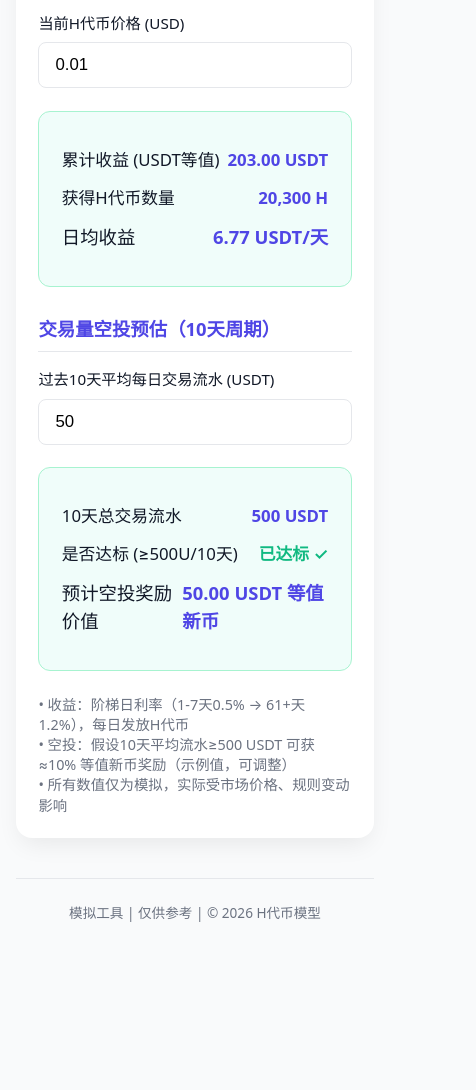
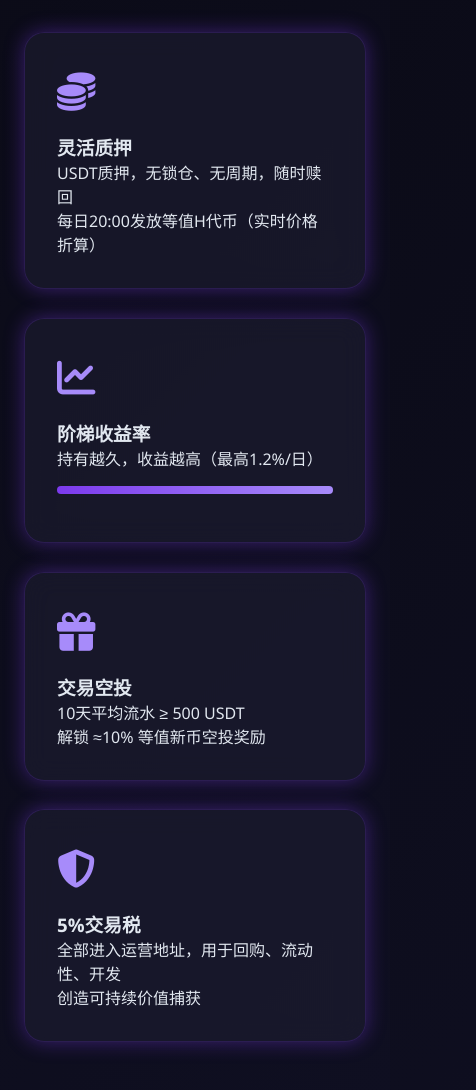
Before and after one commit to aosima858588-boop/okxboost, a plain HTML site: page index.html in a window 390 px wide. Shown: the part 471-1561 px from the top of the page, 476 px wide, since content can reach past the window. Before the commit the page ends 1419 px from the top, so only its background shows below. Drawn offline with Linux system fonts and the light colour scheme.

Commit message:
更新 index.html
更新

```diff
--- a/index.html
+++ b/index.html
@@ -3,286 +3,299 @@
 <head>
   <meta charset="UTF-8" />
   <meta name="viewport" content="width=device-width, initial-scale=1.0"/>
-  <title>H代币 - 收益 & 空投预估</title>
+  <title>H Token • 正向飞轮经济模型</title>
+  <link rel="stylesheet" href="https://cdnjs.cloudflare.com/ajax/libs/font-awesome/6.5.0/css/all.min.css"/>
   <style>
     :root {
-      --primary: #6366f1;
-      --primary-dark: #4f46e5;
-      --bg: #f9fafb;
-      --card: #ffffff;
-      --text: #111827;
-      --text-light: #6b7280;
-      --border: #e5e7eb;
-      --success: #10b981;
-      --warning: #f59e0b;
+      --bg: #0f0f17;
+      --card: rgba(30, 30, 50, 0.6);
+      --primary: #7c3aed;
+      --primary-dark: #5b21b6;
+      --accent: #a78bfa;
+      --text: #e2e8f0;
+      --text-light: #94a3b8;
+      --border: rgba(124, 58, 237, 0.2);
+      --glow: 0 0 20px rgba(124, 58, 237, 0.4);
     }
 
-    * { margin:0; padding:0; box-sizing:border-box; }
+    * {
+      margin: 0;
+      padding: 0;
+      box-sizing: border-box;
+    }
+
     body {
-      font-family: system-ui, -apple-system, sans-serif;
-      background: var(--bg);
+      font-family: 'Segoe UI', system-ui, sans-serif;
+      background: linear-gradient(135deg, #0a0a15 0%, #13132b 100%);
       color: var(--text);
-      line-height: 1.5;
       min-height: 100vh;
-      padding: 1.5rem 1rem;
+      overflow-x: hidden;
     }
 
     .container {
-      max-width: 720px;
+      max-width: 1200px;
       margin: 0 auto;
+      padding: 0 1.5rem;
     }
 
     header {
       text-align: center;
-      padding: 2rem 0 1.5rem;
+      padding: 6rem 0 4rem;
+      position: relative;
     }
 
-    h1 {
-      font-size: 2.1rem;
-      color: var(--primary-dark);
-      margin-bottom: 0.5rem;
+    .glow-title {
+      font-size: 4.2rem;
+      font-weight: 800;
+      background: linear-gradient(90deg, #c084fc, #a78bfa, #7c3aed);
+      -webkit-background-clip: text;
+      background-clip: text;
+      color: transparent;
+      text-shadow: 0 0 40px rgba(124, 58, 237, 0.5);
+      letter-spacing: -1px;
     }
 
     .subtitle {
+      font-size: 1.4rem;
       color: var(--text-light);
-      font-size: 1.05rem;
+      margin-top: 1rem;
+      max-width: 600px;
+      margin-left: auto;
+      margin-right: auto;
     }
 
-    .calculator-card {
-      background: var(--card);
-      border-radius: 16px;
-      box-shadow: 0 10px 25px -5px rgba(0,0,0,0.08);
-      padding: 1.8rem;
-      margin: 1.5rem 0;
+    .section {
+      padding: 4rem 0;
     }
 
-    .input-group {
-      margin-bottom: 1.4rem;
+    h2 {
+      font-size: 2.8rem;
+      text-align: center;
+      margin-bottom: 3rem;
+      position: relative;
+      display: inline-block;
     }
 
-    label {
-      display: block;
-      font-size: 0.95rem;
-      font-weight: 500;
-      margin-bottom: 0.5rem;
-      color: var(--text);
+    h2::after {
+      content: '';
+      position: absolute;
+      bottom: -12px;
+      left: 50%;
+      transform: translateX(-50%);
+      width: 120px;
+      height: 4px;
+      background: linear-gradient(90deg, transparent, var(--accent), transparent);
+      border-radius: 2px;
     }
 
-    input, select {
-      width: 100%;
-      padding: 0.75rem 1rem;
-      border: 1px solid var(--border);
-      border-radius: 8px;
-      font-size: 1.05rem;
-      transition: border-color 0.2s;
+    .card-grid {
+      display: grid;
+      grid-template-columns: repeat(auto-fit, minmax(320px, 1fr));
+      gap: 1.8rem;
     }
 
-    input:focus {
-      outline: none;
-      border-color: var(--primary);
-      box-shadow: 0 0 0 3px rgba(99,102,241,0.1);
+    .glass-card {
+      background: var(--card);
+      backdrop-filter: blur(12px);
+      border: 1px solid var(--border);
+      border-radius: 20px;
+      padding: 2rem;
+      transition: all 0.4s ease;
+      box-shadow: var(--glow);
     }
 
-    .section-title {
-      font-size: 1.15rem;
-      font-weight: 600;
-      color: var(--primary-dark);
-      margin: 1.8rem 0 1rem;
-      padding-bottom: 0.5rem;
-      border-bottom: 1px solid var(--border);
+    .glass-card:hover {
+      transform: translateY(-12px);
+      box-shadow: 0 20px 40px rgba(0,0,0,0.4), var(--glow);
     }
 
-    .result-box {
-      background: #f0fdfa;
-      border: 1px solid #a7f3d0;
-      border-radius: 12px;
-      padding: 1.4rem;
-      margin: 1.2rem 0;
+    .icon {
+      font-size: 2.4rem;
+      color: var(--accent);
+      margin-bottom: 1rem;
     }
 
-    .result-row {
-      display: flex;
-      justify-content: space-between;
-      margin: 0.8rem 0;
-      font-size: 1.05rem;
+    .tier-bar {
+      height: 8px;
+      background: rgba(255,255,255,0.08);
+      border-radius: 4px;
+      margin: 1rem 0;
+      overflow: hidden;
     }
 
-    .result-row strong {
-      color: var(--primary-dark);
+    .tier-fill {
+      height: 100%;
+      background: linear-gradient(90deg, #7c3aed, #a78bfa);
+      transition: width 1.2s ease;
     }
 
-    .highlight { color: var(--success); font-weight: 600; }
-    .alert-warning {
-      background: #fffbeb;
-      border: 1px solid #fde68a;
-      color: #92400e;
-      padding: 1rem;
-      border-radius: 8px;
-      margin: 1rem 0;
-      font-size: 0.95rem;
+    .flywheel {
+      position: relative;
+      width: 100%;
+      max-width: 600px;
+      margin: 4rem auto;
+      aspect-ratio: 1;
+      display: flex;
+      align-items: center;
+      justify-content: center;
     }
 
-    .note {
-      font-size: 0.9rem;
-      color: var(--text-light);
-      margin-top: 1.5rem;
-      line-height: 1.4;
+    .cycle {
+      position: absolute;
+      width: 100%;
+      height: 100%;
+      border: 3px dashed var(--accent);
+      border-radius: 50%;
+      animation: rotate 30s linear infinite;
+      opacity: 0.3;
     }
 
-    footer {
+    .step {
+      position: absolute;
+      width: 180px;
       text-align: center;
-      color: var(--text-light);
-      font-size: 0.85rem;
-      margin-top: 2.5rem;
-      padding-top: 1.5rem;
-      border-top: 1px solid var(--border);
+      padding: 1.2rem;
+      background: rgba(30,30,50,0.8);
+      border: 2px solid var(--primary);
+      border-radius: 16px;
+      backdrop-filter: blur(8px);
+      transition: all 0.3s;
     }
 
-    @media (max-width: 500px) {
-      .calculator-card { padding: 1.4rem; }
-      h1 { font-size: 1.8rem; }
+    .step:hover {
+      transform: scale(1.08);
+      box-shadow: var(--glow);
+    }
+
+    .step:nth-child(1) { top: 0;    left: 50%; transform: translate(-50%, 0); }
+    .step:nth-child(2) { top: 35%;  right: 0;  transform: translate(0, -50%); }
+    .step:nth-child(3) { bottom: 0; right: 50%; transform: translate(50%, 0); }
+    .step:nth-child(4) { bottom: 35%; left: 0;  transform: translate(0, 50%); }
+
+    .arrow {
+      position: absolute;
+      font-size: 2.5rem;
+      color: var(--accent);
+      opacity: 0.7;
+    }
+
+    @keyframes rotate {
+      from { transform: rotate(0deg); }
+      to   { transform: rotate(360deg); }
+    }
+
+    @media (max-width: 768px) {
+      .glow-title { font-size: 3rem; }
+      h2 { font-size: 2.2rem; }
+      .flywheel { max-width: 400px; }
+      .step { width: 140px; font-size: 0.95rem; padding: 1rem; }
     }
   </style>
 </head>
 <body>
 
+  <header>
     <div class="container">
-
-  <header>
-    <h1>H代币收益 & 空投预估</h1>
-    <div class="subtitle">质押收益 + 交易空投奖励模拟</div>
+      <h1 class="glow-title">H Token</h1>
+      <div class="subtitle">
+        质押USDT → 每日高收益H代币 → 交易解锁新币空投 → 形成正向增长飞轮
+      </div>
+    </div>
   </header>
 
-  <div class="calculator-card">
-
-    <!-- 质押部分 -->
-    <div class="section-title">质押收益计算</div>
-
-    <div class="input-group">
-      <label>质押金额 (USDT)</label>
-      <input type="number" id="principal" value="1000" min="100" step="100">
+  <section class="section">
+    <div class="container">
+      <h2>核心机制</h2>
+      <div class="card-grid">
+        <div class="glass-card">
+          <div class="icon"><i class="fas fa-coins"></i></div>
+          <h3>灵活质押</h3>
+          <p>USDT质押，无锁仓、无周期，随时赎回</p>
+          <p>每日20:00发放等值H代币（实时价格折算）</p>
         </div>
 
-    <div class="input-group">
-      <label>持有天数</label>
-      <input type="number" id="days" value="30" min="1" max="365">
+        <div class="glass-card">
+          <div class="icon"><i class="fas fa-chart-line"></i></div>
+          <h3>阶梯收益率</h3>
+          <p>持有越久，收益越高（最高1.2%/日）</p>
+          <div class="tier-bar"><div class="tier-fill" style="width:100%"></div></div>
         </div>
 
-    <div class="input-group">
-      <label>当前H代币价格 (USD)</label>
-      <input type="number" id="hPrice" value="0.01" step="0.0001" min="0.0001">
+        <div class="glass-card">
+          <div class="icon"><i class="fas fa-gift"></i></div>
+          <h3>交易空投</h3>
+          <p>10天平均流水 ≥ 500 USDT</p>
+          <p>解锁 ≈10% 等值新币空投奖励</p>
         </div>
 
-    <div class="result-box" id="stakingResult">
-      <div class="result-row">
-        <span>累计收益 (USDT等值)</span>
-        <strong id="totalRewardUSD">—</strong>
-      </div>
-      <div class="result-row">
-        <span>获得H代币数量</span>
-        <strong id="totalH">—</strong>
-      </div>
-      <div class="result-row" style="font-size:1.15rem;">
-        <span>日均收益</span>
-        <strong class="highlight" id="dailyAvg">—</strong>
+        <div class="glass-card">
+          <div class="icon"><i class="fas fa-shield-halved"></i></div>
+          <h3>5%交易税</h3>
+          <p>全部进入运营地址，用于回购、流动性、开发</p>
+          <p>创造可持续价值捕获</p>
         </div>
       </div>
+    </div>
+  </section>
 
-    <!-- 空投部分 -->
-    <div class="section-title">交易量空投预估（10天周期）</div>
-
-    <div class="input-group">
-      <label>过去10天平均每日交易流水 (USDT)</label>
-      <input type="number" id="dailyVolume" value="50" min="0" step="10" placeholder="例如：50 = 10天总流水500U">
+  <section class="section">
+    <div class="container">
+      <h2>正向飞轮循环</h2>
+      <div class="flywheel">
+        <div class="cycle"></div>
+        <div class="step">
+          <strong>1. 质押USDT</strong><br>获得H代币收益
+        </div>
+        <div class="step">
+          <strong>2. 交易H代币</strong><br>产生流水 & 税费
+        </div>
+        <div class="step">
+          <strong>3. 解锁空投</strong><br>获得新币奖励
+        </div>
+        <div class="step">
+          <strong>4. 再质押/交易</strong><br>放大收益 & 需求
         </div>
 
-    <div class="result-box" id="airdropResult">
-      <div class="result-row">
-        <span>10天总交易流水</span>
-        <strong id="totalVol">—</strong>
-      </div>
-      <div class="result-row">
-        <span>是否达标 (≥500U/10天)</span>
-        <strong id="qualified" class="highlight">—</strong>
-      </div>
-      <div class="result-row" style="font-size:1.15rem;">
-        <span>预计空投奖励价值</span>
-        <strong class="highlight" id="airdropValue">—</strong>
+        <div class="arrow" style="top:18%; left:52%; transform:rotate(-45deg);">→</div>
+        <div class="arrow" style="top:50%; right:18%; transform:rotate(45deg);">→</div>
+        <div class="arrow" style="bottom:18%; right:52%; transform:rotate(135deg);">→</div>
+        <div class="arrow" style="bottom:50%; left:18%; transform:rotate(-135deg);">→</div>
       </div>
     </div>
+  </section>
 
-    <div class="alert-warning" id="airdropNote" style="display:none;">
-      未达标（需平均每日 ≥ 50 USDT 流水）。提高交易量可解锁奖励。
+  <section class="section">
+    <div class="container">
+      <h2>收益率阶梯一览</h2>
+      <div class="card-grid">
+        <div class="glass-card">
+          <h3>1–7天</h3>
+          <div class="tier-bar"><div class="tier-fill" style="width:40%"></div></div>
+          <p><strong>0.5% / 日</strong></p>
         </div>
-
-    <div class="note">
-      • 收益：阶梯日利率（1-7天0.5% → 61+天1.2%），每日发放H代币<br>
-      • 空投：假设10天平均流水≥500 USDT 可获 ≈10% 等值新币奖励（示例值，可调整）<br>
-      • 所有数值仅为模拟，实际受市场价格、规则变动影响
+        <div class="glass-card">
+          <h3>8–15天</h3>
+          <div class="tier-bar"><div class="tier-fill" style="width:50%"></div></div>
+          <p><strong>0.6% / 日</strong></p>
         </div>
-
+        <div class="glass-card">
+          <h3>16–30天</h3>
+          <div class="tier-bar"><div class="tier-fill" style="width:70%"></div></div>
+          <p><strong>0.8% / 日</strong></p>
         </div>
-
+        <div class="glass-card">
+          <h3>31–60天</h3>
+          <div class="tier-bar"><div class="tier-fill" style="width:85%"></div></div>
+          <p><strong>1.0% / 日</strong></p>
         </div>
-
-<footer>
-  模拟工具 | 仅供参考 | © 2026 H代币模型
-</footer>
-
-<script>
-  // 质押收益阶梯
-  function getDailyRate(day) {
-    if (day <= 7) return 0.005;
-    if (day <= 15) return 0.006;
-    if (day <= 30) return 0.008;
-    if (day <= 60) return 0.010;
-    return 0.012;
-  }
-
-  function calculate() {
-    // 质押部分
-    const principal = parseFloat(document.getElementById('principal').value) || 0;
-    const days      = parseInt(document.getElementById('days').value) || 1;
-    const hPrice    = parseFloat(document.getElementById('hPrice').value) || 0.01;
-
-    let totalRewardUSD = 0;
-    if (principal >= 100 && days >= 1 && hPrice > 0) {
-      for (let d = 1; d <= days; d++) {
-        totalRewardUSD += principal * getDailyRate(d);
-      }
-    }
-
-    const totalH = hPrice > 0 ? totalRewardUSD / hPrice : 0;
-    const dailyAvg = days > 0 ? totalRewardUSD / days : 0;
-
-    document.getElementById('totalRewardUSD').textContent = totalRewardUSD.toFixed(2) + ' USDT';
-    document.getElementById('totalH').textContent         = totalH.toLocaleString(undefined, {maximumFractionDigits:0}) + ' H';
-    document.getElementById('dailyAvg').textContent       = dailyAvg.toFixed(2) + ' USDT/天';
-
-    // 空投部分
-    const dailyVol   = parseFloat(document.getElementById('dailyVolume').value) || 0;
-    const totalVol   = dailyVol * 10;
-    const qualified  = totalVol >= 500;
-    const airdropPct = 0.10; // 假设10%
-    const airdropVal = totalVol * airdropPct;
-
-    document.getElementById('totalVol').textContent    = totalVol.toFixed(0) + ' USDT';
-    document.getElementById('qualified').textContent   = qualified ? '已达标 ✓' : '未达标 ✗';
-    document.getElementById('qualified').style.color   = qualified ? 'var(--success)' : 'var(--warning)';
-    document.getElementById('airdropValue').textContent = airdropVal.toFixed(2) + ' USDT 等值新币';
-
-    // 提示
-    document.getElementById('airdropNote').style.display = qualified ? 'none' : 'block';
-  }
-
-  // 绑定输入事件
-  ['principal', 'days', 'hPrice', 'dailyVolume'].forEach(id => {
-    document.getElementById(id).addEventListener('input', calculate);
-  });
-
-  // 初始计算
-  calculate();
-</script>
+        <div class="glass-card" style="grid-column: span 2; max-width:500px; margin:0 auto;">
+          <h3>61天以上</h3>
+          <div class="tier-bar"><div class="tier-fill" style="width:100%"></div></div>
+          <p><strong>1.2% / 日（最高阶段）</strong></p>
+        </div>
+      </div>
+    </div>
+  </section>
 
 </body>
 </html>
```
Lines whose indentation alone changed are shown as unchanged.
